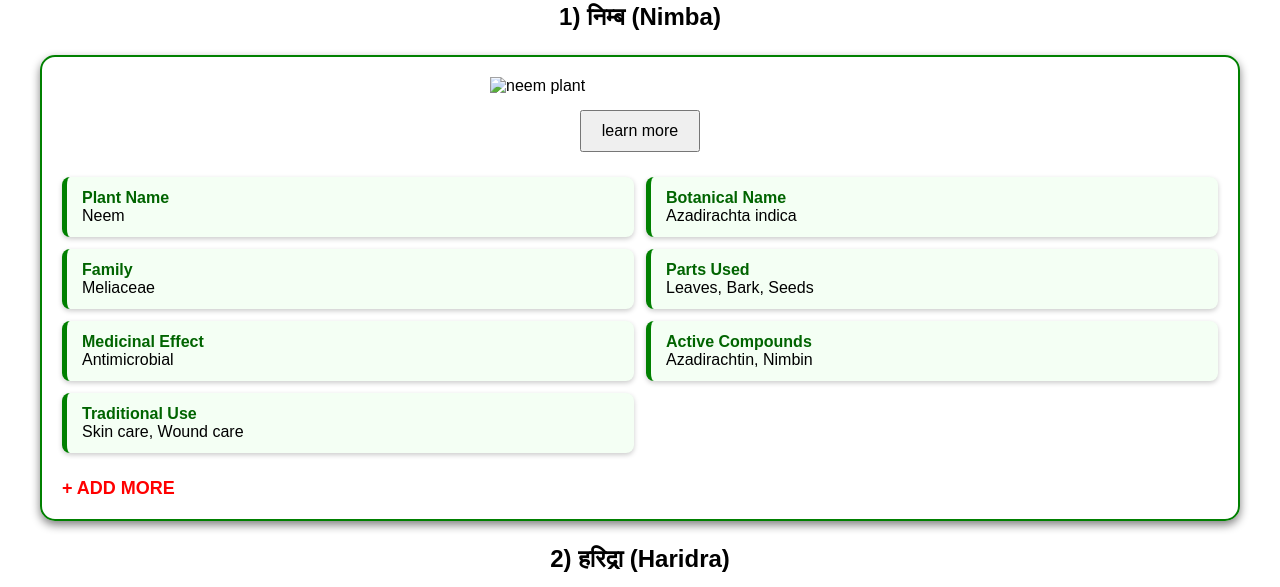
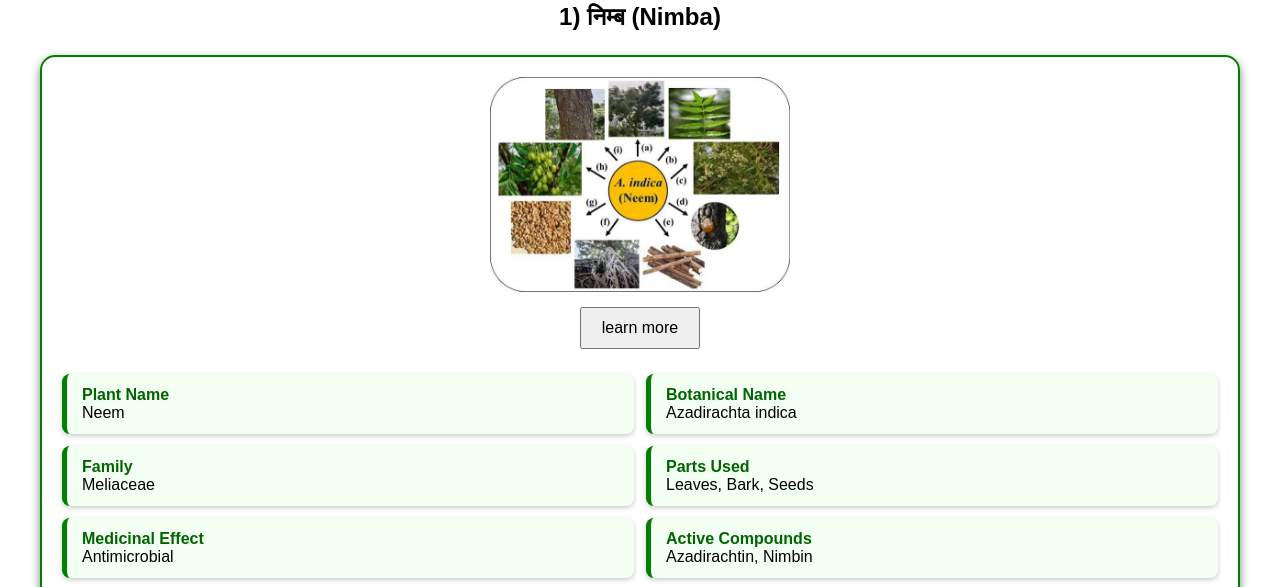
Before and after one commit to Krishna692006/herbal-plant-explorer, a plain HTML site: page index.html in a window 1280 px wide. Shown: the part 209-796 px from the top of the page. Drawn offline with Linux system fonts and the light colour scheme.

Commit message:
Refactor index.html structure and content

```diff
--- a/index.html
+++ b/index.html
@@ -212,7 +212,7 @@
     </h2>
     <h3> 1) निम्ब (Nimba)</h3>
     <div class="plant-card">
-    <img src="images.jpg" alt="neem plant">
+    <img src="neem.jpg" alt="neem plant">
     <button onclick="showInfo()">learn more</button>
     <p id="extra-info"></p>
     <div class="plant-data">
```
